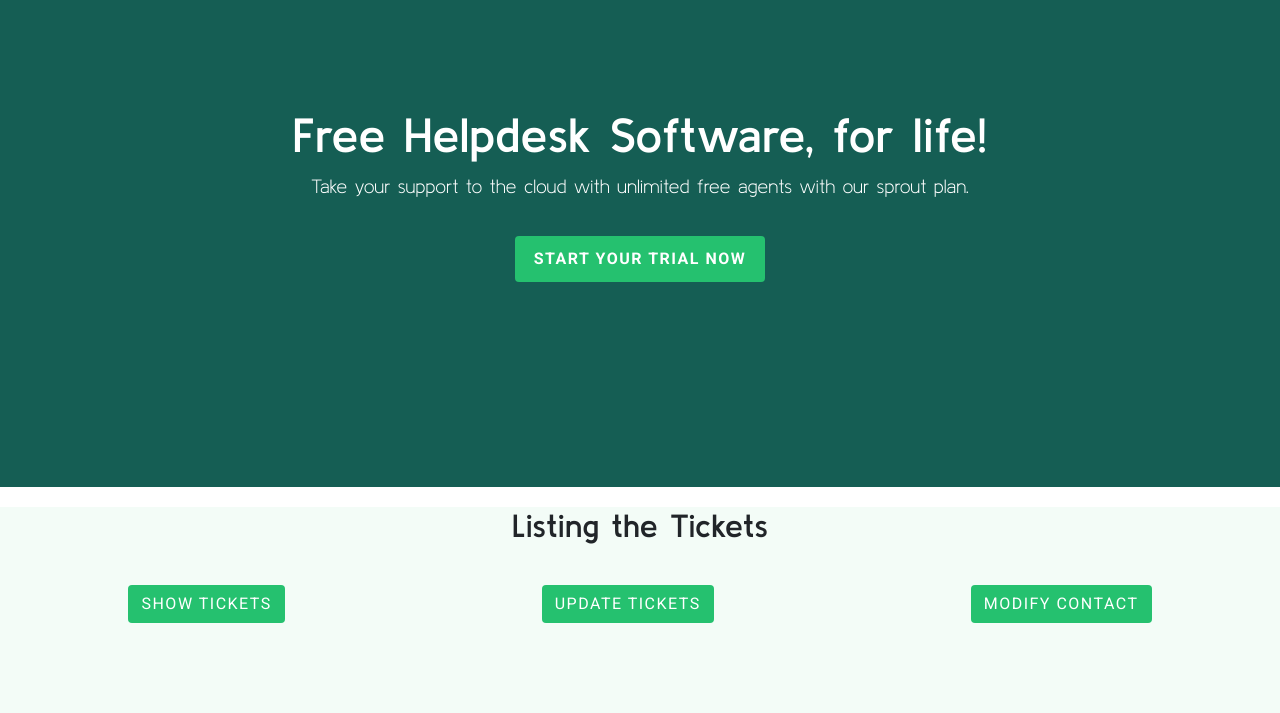
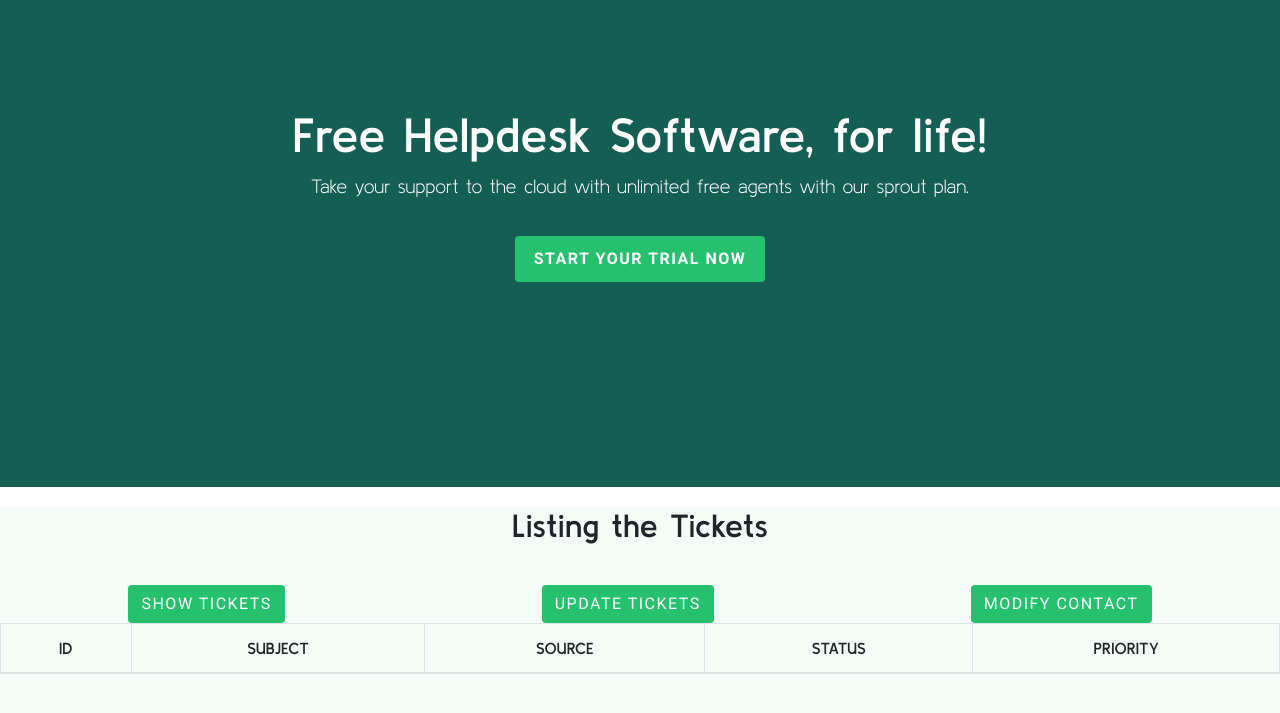
Before and after one commit to Myilvaganan/FreshDesk-Landing-Page, a plain HTML site: page index.html in a window 1280 px wide. Shown: the part 113-826 px from the top of the page. Drawn offline with nearby package versions, Linux system fonts and the light colour scheme.

Commit message:
Update index.html

```diff
--- a/index.html
+++ b/index.html
@@ -49,7 +49,20 @@
            <button class="btn modify">MODIFY CONTACT</button>
        </div>
        <div class="ticket-list">
+        <table class="table table-bordered">
+            <thead class="table-head table-striped">
+                <tr>
+                    <th>ID</th>
+                    <th>SUBJECT</th>
+                    <th>SOURCE</th>
+                    <th>STATUS</th>
+                    <th>PRIORITY</th>
+                </tr>
+            </thead>
+            <tbody class="table-body">
 
+            </tbody>
+        </table>
        </div>
     </section>
 
```
